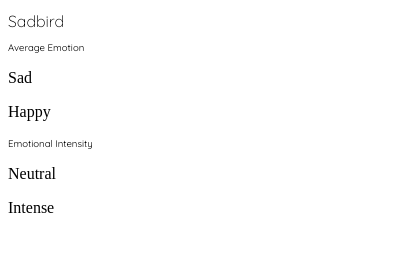
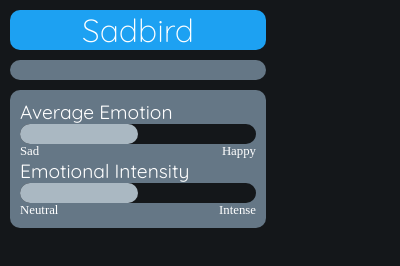
Before and after one commit to eric-lu-VT/hackdartmouth-chrome, a browser extension: page popup.html in a window 400 px wide. Drawn offline with Linux system fonts and the light colour scheme.

Commit message:
More content and styling

```diff
--- a/popup.css
+++ b/popup.css
@@ -1,4 +1,24 @@
 @import url('https://fonts.googleapis.com/css2?family=Quicksand:wght@300;400;500;600;700&display=swap');
+
+:root {
+    --white: #ffffff;
+    --twitterblue: #1da1f2;
+    --twitterblack: #14171a;
+    --twitterdarkgrey: #657786;
+    --twittergrey: #aab8c2;
+    --pad: 10px;
+}
+
+* {
+ margin: 0;
+ color: var(--white);
+}
+
+body {
+    width: 16rem;
+    background: var(--twitterblack);
+    padding: var(--pad);
+}
 
 h1, h2, h3 {
     font-family: "Quicksand";
@@ -6,24 +26,83 @@ h1, h2, h3 {
 
 h1 {
     font-weight: 300;
-    font-size: 1rem;
+    font-size: 2rem;
+    text-align: center;
 }
 
 h2 {
     font-weight: 400;
-    font-size: 0.6rem;
+    font-size: 1.2rem;
 }
 
 h3 {
     font-weight: 400;
-    font-size: 0.6rem;
+    font-size: 1.2rem;
+}
+
+p {
+    font-weight: 400;
+    font-size: 0.8rem;
+    width: fit-content;
+}
+
+.round-box {
+    border-radius: var(--pad);
 }
 
 #title-box {
     width: 100%;
     height: fit-content;
+    justify-content: center;
+    background: var(--twitterblue);
+    margin-bottom: var(--pad);
 }
 
-#sentiment-average {
+.content-box {
+    background: var(--twitterdarkgrey);
+    padding: var(--pad);
+    margin-top: var(--pad);
+}
+
+#sentiment-comments {
 
 }
+
+#sentiment-data {
+}
+
+.slider-text {
+    display: flex;
+    flex-direction: row;
+}
+
+.spacer {
+    flex-grow: 1;
+}
+
+.slider-box {
+    height: 20px;
+    border-radius: 10px;
+    position: relative;
+    background: var(--twitterblack);
+}
+
+.slider-progress {
+    position: absolute;
+    width: 50%;
+    top: 0;
+    bottom: 0;
+    left: 0;
+
+    border-radius: 10px;
+    overflow: hidden;
+    background: var(--twittergrey);
+}
+
+#slider-average {
+
+}
+
+#slider-intensity {
+
+}
--- a/popup.html
+++ b/popup.html
@@ -4,10 +4,12 @@
     <link rel="stylesheet" href="popup.css">
   </head>
   <body>
-    <div id="title-box">
+
+    <div id="title-box" class="round-box">
         <h1>Sadbird</h1>
     </div>
 
+    <div id="sentiment-comments" class="round-box content-box">
         <div id="sentiment-analysis">
             <h2 id="sentiment-analysis-text"></h2>
         </div>
@@ -15,18 +17,33 @@
         <div id="sentiment-suggestion">
             <h2 id="sentiment-suggestion-text"></h2>
         </div>
+    </div>
 
-    <div id="sentiment-data">
+    <div id="sentiment-data" class="round-box content-box">
         <h3>Average Emotion</h3>
         <div id="sentiment-average">
-            <p>Sad</p>
-            <p>Happy</p>
+            <div class="slider-box">
+                <div id="slider-average" class="slider-progress"></div>
+            </div>
+
+            <div class="slider-text">
+                <p class="text-left">Sad</p>
+                <div class="spacer"></div>
+                <p class="text-right">Happy</p>
+            </div>
         </div>
 
         <h3>Emotional Intensity</h3>
         <div id="sentiment-intensity">
-            <p>Neutral</p>
-            <p>Intense</p>
+            <div class="slider-box">
+                <div id="slider-intensity" class="slider-progress"></div>
+            </div>
+
+            <div class="slider-text">
+                <p class="text-left">Neutral</p>
+                <div class="spacer"></div>
+                <p class="text-right">Intense</p>
+            </div>
         </div>
     </div>
 
```
Also changed, not shown: suggestions.js (added, +36 -0 lines). Lines whose indentation alone changed are shown as unchanged.
